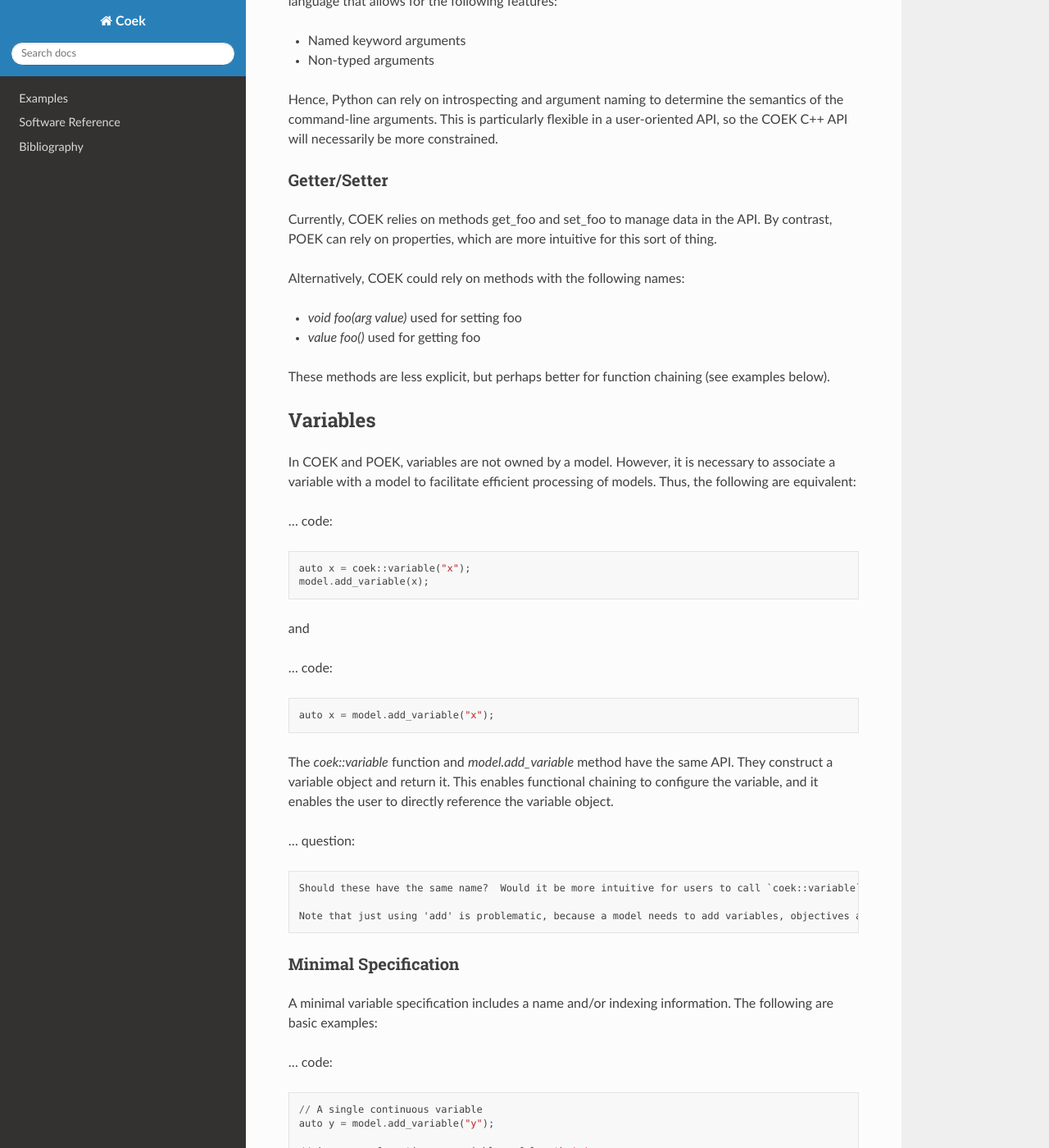
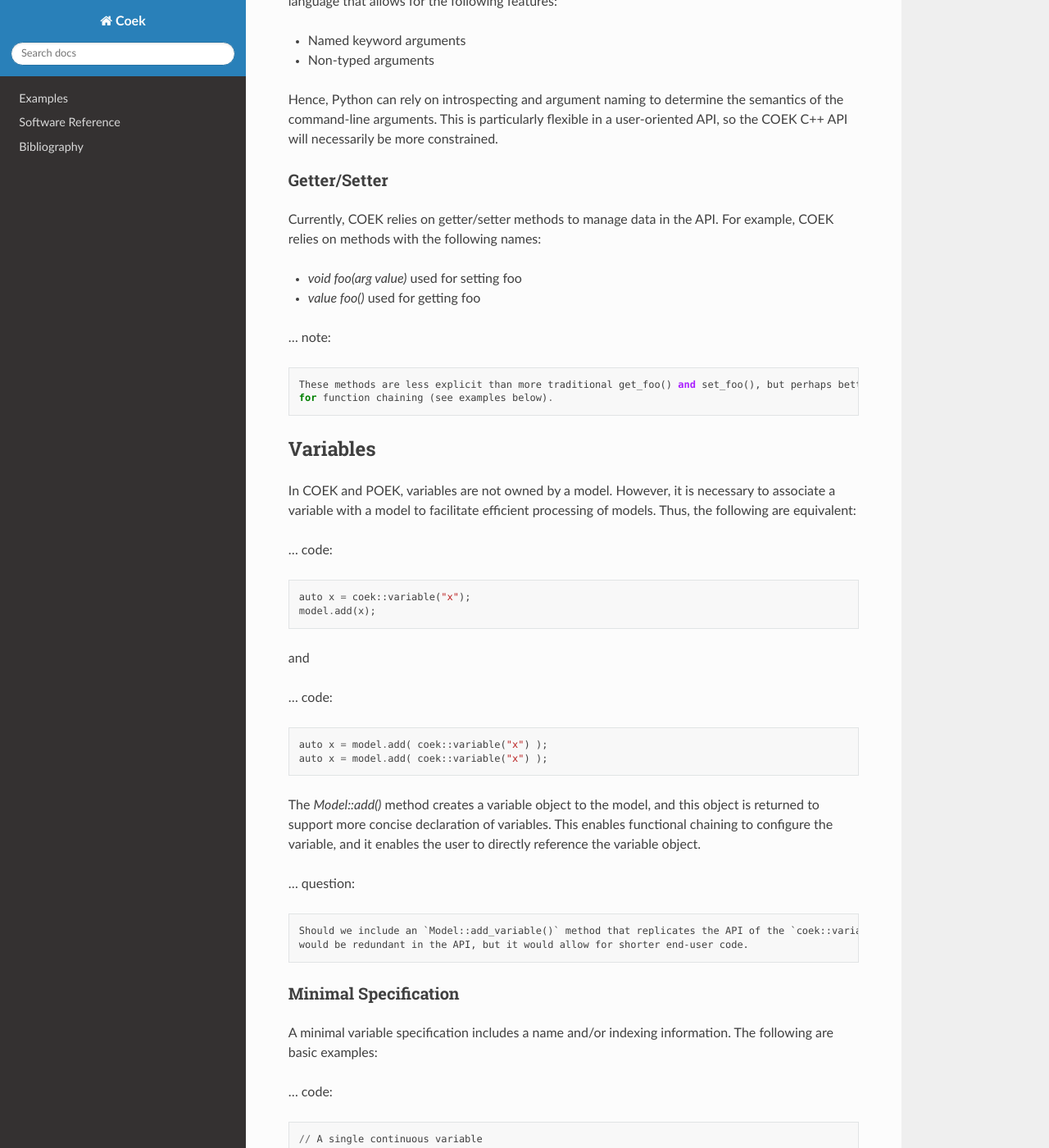
Before and after one commit to sandialabs/coek, a Sphinx documentation site: the page built from doc/api.rst, in a window 1280 px wide and 1400 px high, scrolled down 511 px. Shown: the whole window at 82% size. Built offline with Sphinx 7.4.7 and the Read the Docs theme 2.0.0, drawn with Linux system fonts in a browser that asks for light colours; some of the changed text lies outside the part shown.

```diff
--- a/doc/api.rst
+++ b/doc/api.rst
@@ -29,16 +29,16 @@ C++ API will necessarily be more constrained.
 Getter/Setter
 ~~~~~~~~~~~~~
 
-Currently, COEK relies on methods get_foo and set_foo to manage data
-in the API.  By contrast, POEK can rely on properties, which are more
-intuitive for this sort of thing.
-
-Alternatively, COEK could rely on methods with the following names:
+Currently, COEK relies on getter/setter methods to manage data
+in the API.  For example, COEK relies on methods with the following names:
 
 * `void foo(arg value)` used for setting foo
 * `value foo()` used for getting foo
 
-These methods are less explicit, but perhaps better for function chaining (see examples below).
+... note::
+
+    These methods are less explicit than more traditional get_foo() and set_foo(), but perhaps better
+    for function chaining (see examples below).
 
 
 Variables
@@ -51,23 +51,24 @@ processing of models.  Thus, the following are equivalent:
 ... code::
 
     auto x = coek::variable("x");
-    model.add_variable(x);
+    model.add(x);
 
 and
 
 ... code::
 
-    auto x = model.add_variable("x");
+    auto x = model.add( coek::variable("x") );
+    auto x = model.add( coek::variable("x") );
 
-The `coek::variable` function and `model.add_variable` method have the same API.  They
-construct a variable object and return it.  This enables functional chaining to configure
-the variable, and it enables the user to directly reference the variable object.
+The `Model::add()` method creates a variable object to the model, and this
+object is returned to support more concise declaration of variables.
+This enables functional chaining to configure the variable, and it
+enables the user to directly reference the variable object.
 
 ... question::
 
-    Should these have the same name?  Would it be more intuitive for users to call `coek::variable` and `model.variable`?
-
-    Note that just using 'add' is problematic, because a model needs to add variables, objectives and constraints.
+    Should we include an `Model::add_variable()` method that replicates the API of the `coek::variable()` method?  This
+    would be redundant in the API, but it would allow for shorter end-user code.
 
 
 Minimal Specification
@@ -78,19 +79,19 @@ A minimal variable specification includes a name and/or indexing information.  T
 ... code::
 
     // A single continuous variable
-    auto y = model.add_variable("y");
+    auto y = model.add( coek::variable("y") );
 
     // An array of continuous variables of length 'n'
     size_t n=100;
-    auto y = model.add_variable("y").array(n);
+    auto y = model.add( coek::variable("y") ).array(n);
 
     // A multi-dimensional array of continuous variables:  R^{2 x 3 x 5}
-    auto y = model.add_variable("y").array({2,3,4});
+    auto y = model.add( coek::variable("y") ).array({2,3,4});
 
     // A tensor of continuous variables indexed by COEK set objects
     auto A = coek::RangeSet(1,10);
     auto B = coek::RangeSet(11,20);
-    auto y = model.add_variable("y").index(A*B);
+    auto y = model.add( coek::variable("y") ).index(A*B);
 
 
 Beyond A Minimal Specification
@@ -111,7 +112,7 @@ annotation of a variable's information:
 
 ... code::
 
-    auto x = model.add_variable("x").
+    auto x = model.add( coek::variable("x") ).
                     lower(2).
                     upper(10).
                     initial(3).
@@ -148,7 +149,7 @@ annotation of a variable's information:
     something that would be done commonly, so I'm inclined to keep those
     arguments as part of the function:
 
-    auto x = model.add_variable("x", A*B).
+    auto x = model.add( coek::variable("x", A*B) ).
                     lower(2).
                     upper(10).
                     initial(3).
@@ -184,7 +185,7 @@ For example:
 
     auto M = coek::RangeSet(1,m);
     auto N = coek::RangeSet(1,n);
-    auto x = model.add_variable("x").
+    auto x = model.add( coek::variable("x") ).
                 lower(0).
                 upper(i*j).
                 initial(i+j).
@@ -219,7 +220,7 @@ For example:
 
     auto i = x_index.index("i");
     auto j = x_index.index("j");
-    auto x = model.add_variable("x").
+    auto x = model.add( coek::variable("x") ).
                 lower(0).
                 upper(i*(j+p)).
                 initial(i+j).
@@ -238,7 +239,7 @@ parameters as well:
 
     auto M = coek::RangeSet(1,m);
     auto N = coek::RangeSet(1,n);
-    auto x = model.add_variable("x").
+    auto x = model.add( coek::variable("x") ).
                 lower(0).
                 upper(i*(j+p)).
                 initial(i+j).
@@ -257,7 +258,7 @@ explicitly denote the order of indices.  For example:
 
     auto M = coek::RangeSet(1,m);
     std::vector<coek::ConcreteSet> N(m);
-    auto x = model.add_variable("x").
+    auto x = model.add( coek::variable("x") ).
                 lower(0).
                 upper(i*j).
                 initial(i+j).
@@ -275,20 +276,20 @@ Variables declared over sets can be indexed using the `()` operator in a natural
 
     // An array of continuous variables of length 'n'
     size_t n=100;
-    auto x = model.add_variable(n);
+    auto x = model.add( coek::variable(n) );
     // Value of the 4th element of the array
     auto v = x(3).value();
 
     // A tensor of continuous variables:  R^{2 x 3 x 5}
     std::vector<size_t> dim = {2,3,5};
-    auto x = model.add_variable(dim);
+    auto x = model.add( coek::variable(dim) );
     // Value of the variable indexed by (0,2,1)
     auto v = x(0,2,1).value();
 
     // A tensor of continuous variables indexed by COEK set objects
     auto A = coek::RangeSet(1,10);
     auto B = coek::RangeSet(11,20);
-    auto x = model.add_variable(A*B);
+    auto x = model.add( coek::variable(A*B) );
     // Value of the variable indexed by (1,11)
     auto v = x(1,11).value();
 
@@ -309,7 +310,7 @@ of those expressions is deferred.  For example:
 
     // An array of continuous variables of length 'n'
     size_t n=100;
-    auto x = model.add_variable(n);
+    auto x = model.add( coek::variable(n) );
 
     // Create a reference to the variable
     auto x0 = x(3+p);
@@ -457,11 +458,7 @@ within multiple COEK models.
 
         auto E = expression("E", 10);
 
-    would refer to an array of named expressions, and
-
-        auto E = expression("E").value(10);
-
-    would refer to an array of named expressions with value 10.
+    would refer to an array of named expressions.
 
 .. question::
 
@@ -470,6 +467,11 @@ within multiple COEK models.
     explicitly to the model to track it there?  I think so.  Thus, the following would also make sense:
 
     auto E = model.add_expression("E", e);
+
+MAJOR EDITS NEEDED HERE
+-----------------------
+
+The following notes do not reflect the design ideas above.
 
 
 Objectives
@@ -528,7 +530,7 @@ Finally, objectives can be declared using set indices:
 
 .. code::
 
-    auto x = model.add_variable("x", M*N);
+    auto x = model.add( coek::variable("x", M*N) );
     auto o = model.add_objective("o", Forall(i,j).In(M*N)).
                     expr( i*j*x(i,j) )
     auto O = model.add_objective("O", Forall(i).In(M)).
@@ -588,7 +590,7 @@ Finally, constraints can be declared using set indices:
 
 .. code::
 
-    auto x = model.add_variable("x", M*N);
+    auto x = model.add( coek::variable("x", M*N) );
     auto c = model.add_constraint("c", Forall(i,j).In(M*N)).
                     expr( i*j*x(i,j) == 0 )
     auto C = model.add_constraint("C", Forall(i).In(M)).
```
Also changed, not shown: other parts of doc/api.rst (+1 -1 lines), 14 other files.
